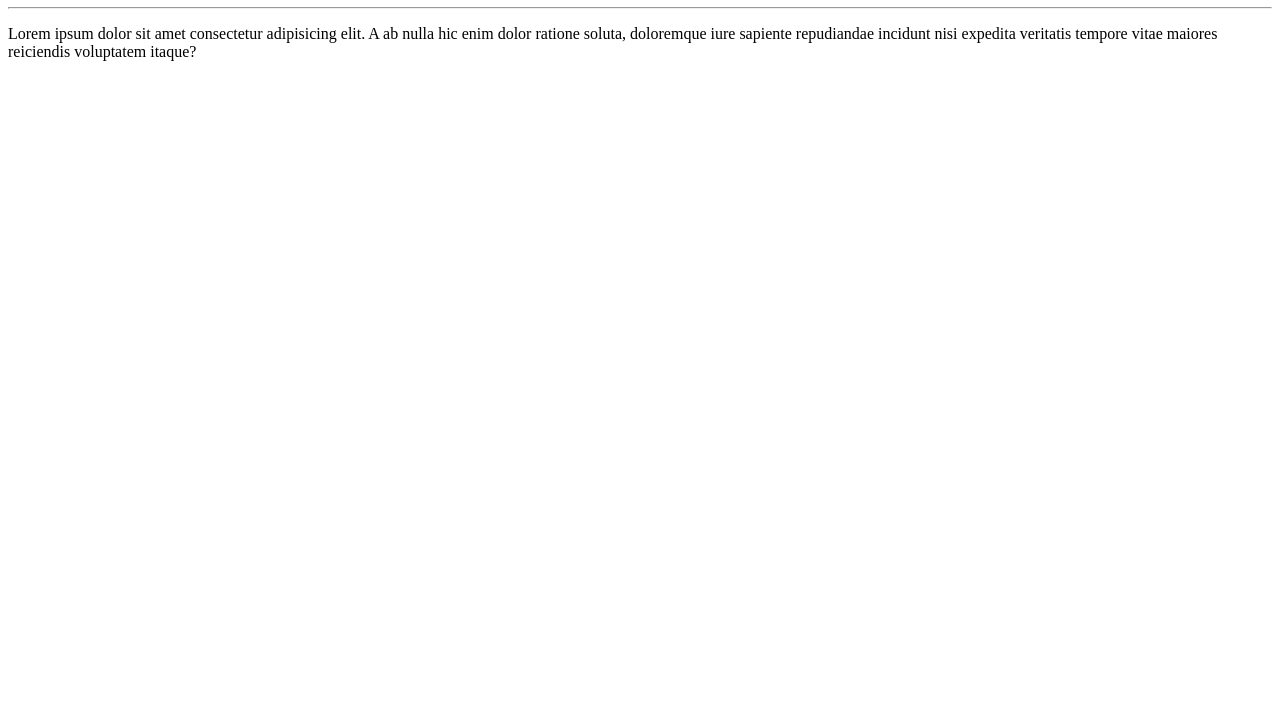
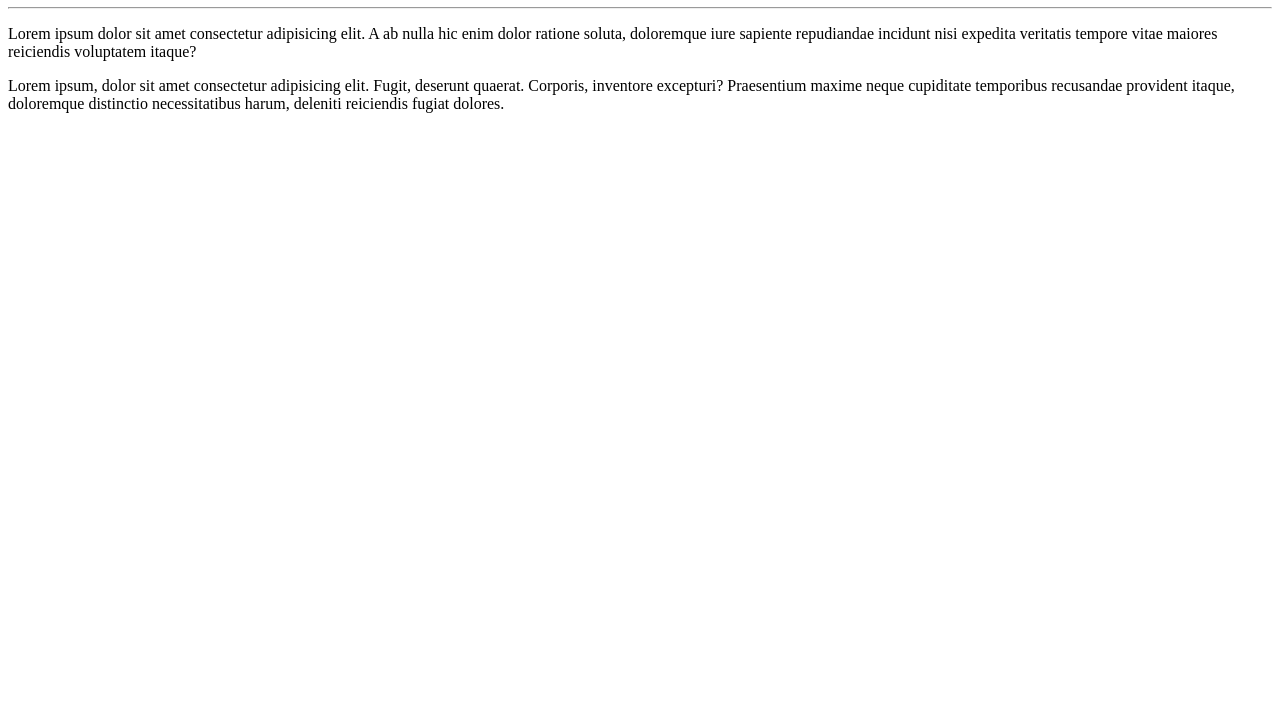
Before and after one commit to Yhago-Carvalho/Ola-Mundo, a plain HTML site: page site-exemplo/index.html in a window 1280 px wide. Shown: the part 73-800 px from the top of the page. Drawn offline with Linux system fonts and the light colour scheme.

Commit message:
Adicionei um parágrafo

```diff
--- a/site-exemplo/index.html
+++ b/site-exemplo/index.html
@@ -13,5 +13,6 @@
     A ab nulla hic enim dolor ratione soluta, doloremque iure
     sapiente repudiandae incidunt nisi expedita veritatis tempore
     vitae maiores reiciendis voluptatem itaque?</p>
+    <p>Lorem ipsum, dolor sit amet consectetur adipisicing elit. Fugit, deserunt quaerat. Corporis, inventore excepturi? Praesentium maxime neque cupiditate temporibus recusandae provident itaque, doloremque distinctio necessitatibus harum, deleniti reiciendis fugiat dolores.</p>
 </body>
 </html>
```
